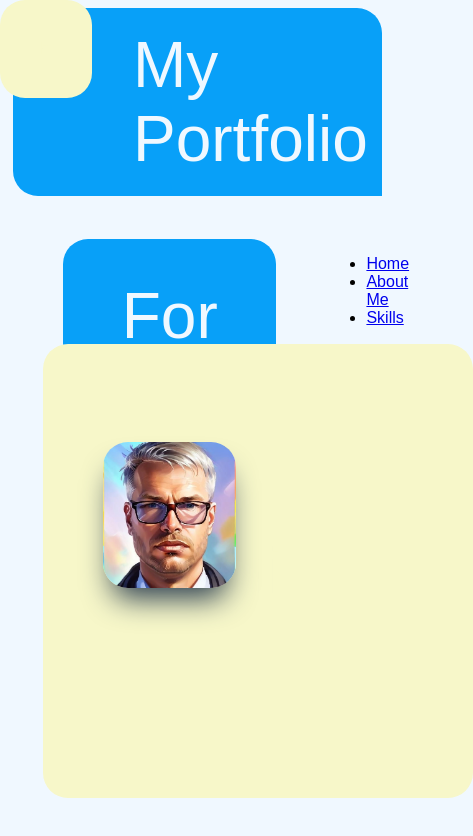
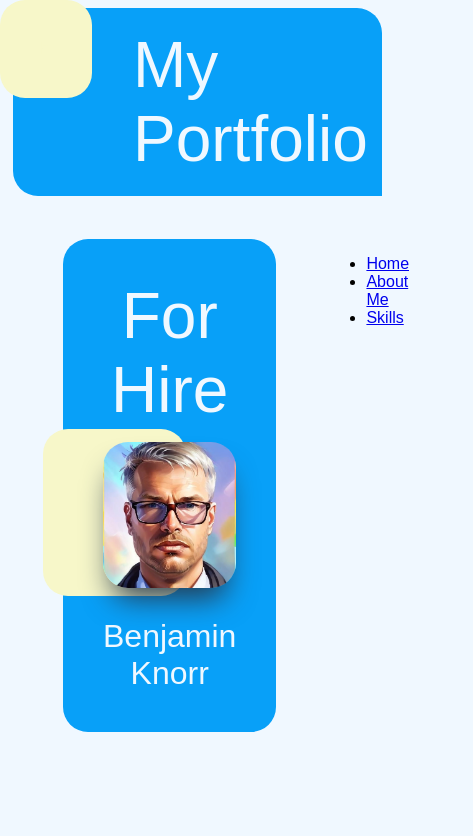
Before and after one commit to BenjaminKnorr1981/my-portfolio, a Gatsby site: page / in a window 390 px wide. Shown: the whole page, 473 px wide, since content can reach past the window. Built offline with nearby package versions, Linux system fonts and the light colour scheme; Gatsby itself is replaced by a stand-in of ours.

Commit message:
small screen isseu

```diff
--- a/src/components/layout.module.css
+++ b/src/components/layout.module.css
@@ -137,7 +137,7 @@ body {
     left: -60px;
     border-radius: 25px;
     color: rgb(247, 247, 201);
-    padding: 190px;
+    padding: 45%;
     background-color: rgb(247, 247, 201);
     margin: 0;
 }
@@ -190,3 +190,10 @@ body {
     width: 50%;
     background-color: rgb(247, 247, 201);
 }
+
+@media screen and (max-width: 610px) {
+    .imgContainer > h1::before {
+        padding: 35%;
+        top: 150px;
+    }
+}
```
